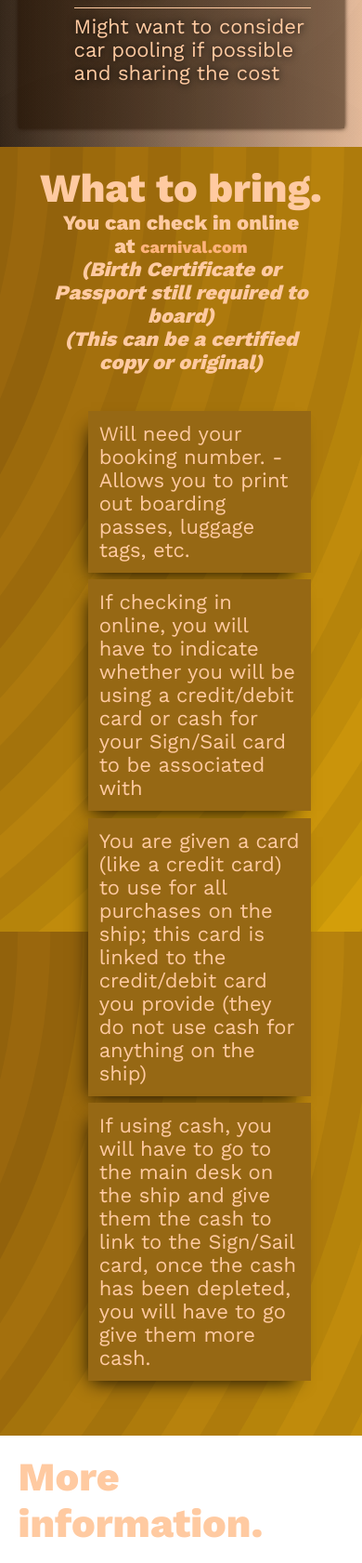
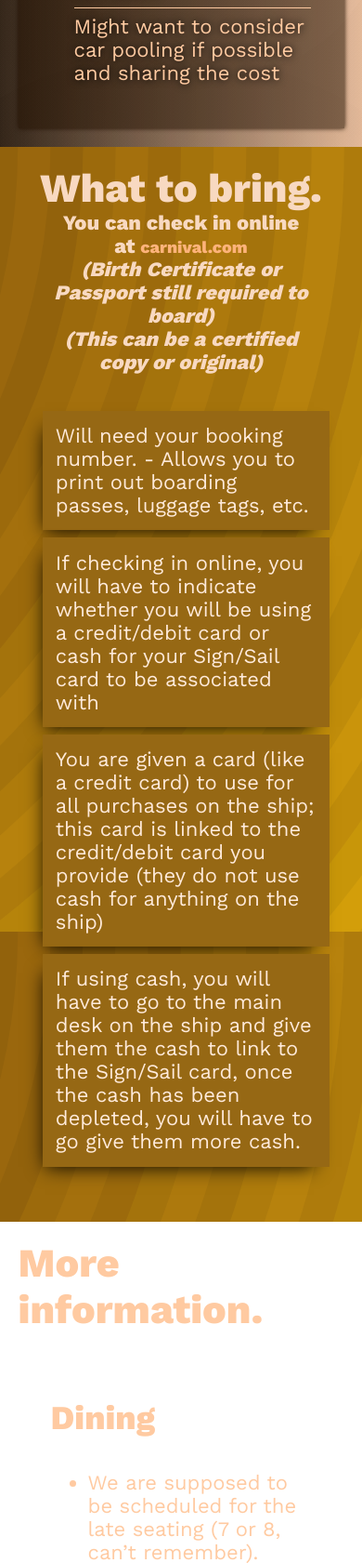
Before and after one commit to techb/baldwincruise.info, a PHP site: page / in a window 390 px wide. Shown: the part 4472-6153 px from the top of the page at 93% size. Run offline with PHP 8.4, Linux system fonts and the light colour scheme.

Commit message:
'What' section now mobile friendly

```diff
--- a/css/styles.css
+++ b/css/styles.css
@@ -250,10 +250,14 @@ h3 {
     text-align: center;
     margin: 0;
 }
+#what h2 {
+    color: #f8d9c1;
+}
 #what .important-card h3, #what h3 {
     margin: 2%;
     margin-bottom: 0;
     margin-top: 0;
+    color: #f8d9c1;
 }
 #what h3:nth-child(1){
     margin-bottom: 0;
@@ -267,6 +271,20 @@ h3 {
     background-color: #966814;
     padding: 5%;
     box-shadow: -7px 10px 20px -10px #000000;
+    color: #ffeada;
+}
+@media only screen and (max-width: 640px) {
+    .what-container {
+        margin-left: 0 !important;
+        padding-left: 0;
+    }
+    .what-container ul {
+        margin-left: 0;
+        padding-left: 0;
+    }
+    .what-container ul li {
+        width: 100%;
+    }
 }
 
 .flavor-text {
```
